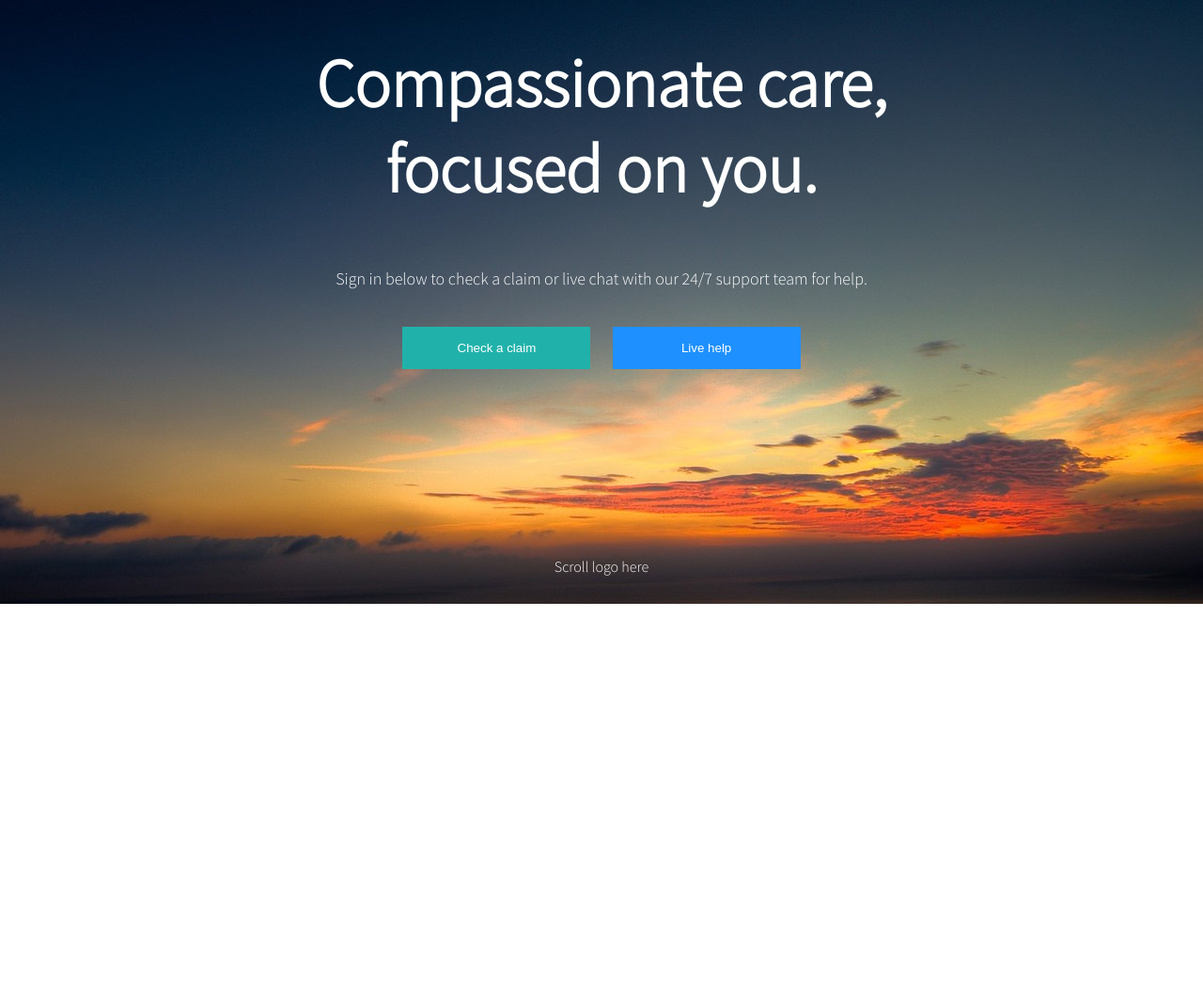
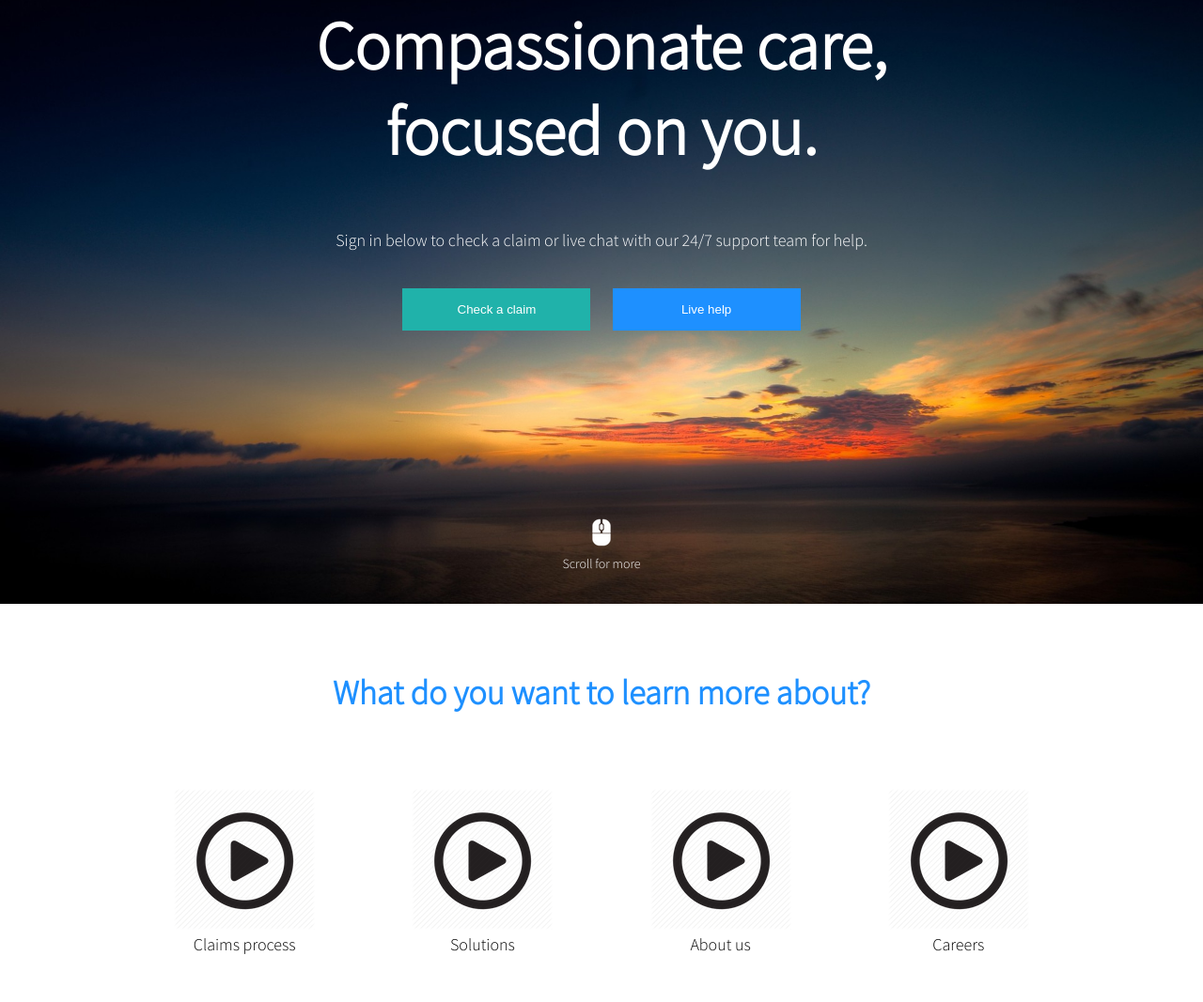
Before and after one commit to csan21/mock-up, a plain HTML site: page index.html in a window 1280 px wide. Shown: the part 157-1224 px from the top of the page at 94% size. Before the commit the page ends 800 px from the top, so only its background shows below. Drawn offline with Linux system fonts and the light colour scheme.

Commit message:
Add mouse logo and icon section for learning area

```diff
--- a/css/styles.css
+++ b/css/styles.css
@@ -25,7 +25,7 @@ p {
   height: 100px;
   position: static;
   margin-top: 0px;
-  margin-bottom: -60px;
+  margin-bottom: -100px;
 }
 
 #navbar-content {
@@ -59,12 +59,23 @@ p {
 
 /* Main Content */
 
+.container {
+  margin: 0 auto;
+  height: 100%;
+  width: 100%;
+}
+
 #main-area {
-  background: url(../img/tempbg.jpg) no-repeat center center;
+  background: url(../img/tempbg.jpg) no-repeat;
+  background-size: cover;
   width: 100%;
   height: 700px;
-  position: fixed;
-  margin-top: 60px;
+  position: relative;
+  margin: 0 auto;
+  margin-top: 100px;
+  display: flex;
+  align-items: center;
+  justify-content: center;
 }
 
 .main-content {
@@ -72,12 +83,11 @@ p {
   width: 800px;
   text-align: center;
   color: #fff;
-  position: relative;
-  margin-top: 100px;
 }
 
 .main-content h1 {
   font-size: 72px;
+  margin-top: 40px;
 }
 
 .options-text {
@@ -88,9 +98,15 @@ p {
   margin-top: 200px;
 }
 
+.scroll-text {
+  font-size: 14px;
+  margin-top: 5px;
+}
+
 /* Buttons in main */
 
 .button-choices {
+  /* for future use */
 }
 
 #claim-button {
@@ -119,6 +135,31 @@ p {
 /* Learning area */
 
 #learning-area {
+  position: relative;
   margin: 0 auto;
   text-align: center;
 }
+
+#learning-area h2 {
+  margin-top: 72px;
+  font-size: 36px;
+  color: dodgerblue;
+}
+
+#learning-icons {
+  margin: 0 auto;
+  width: 80%;
+}
+
+.icon-logo {
+  vertical-align: top;
+  display: inline-block;
+  text-align: center;
+  padding: 50px;
+}
+
+.icon-text {
+  display: block;
+  margin-top: 0px;
+  font-size: 18px;
+}
--- a/index.html
+++ b/index.html
@@ -23,6 +23,7 @@
         </nav>
       </div>
     </header>
+    <div class="container">
 
       <section id="main-area">
         <div class="main-content">
@@ -36,13 +37,35 @@
           </div>
 
           <div class="scroll-logo">
-          Scroll logo here <!-- temp -->
+            <img src="img/tempmouselogo.png">
+            <p class="scroll-text">Scroll for more</p>
           </div>
         </div>
       </section>
 
       <section id="learning-area">
-        <h2>What do you want to learn about?</h2>
+        <h2>What do you want to learn more about?</h2>
+
+        <div id="learning-icons">
+          <div class="icon-logo">
+            <a href="#"><img src="img/dummy.png"></a>
+            <span class="icon-text">Claims process</span>
+          </div>
+          <div class="icon-logo">
+            <a href="#"><img src="img/dummy.png"></a>
+            <span class="icon-text">Solutions</span>
+          </div>
+          <div class="icon-logo">
+            <a href="#"><img src="img/dummy.png"></a>
+            <span class="icon-text">About us</span>
+          </div>
+          <div class="icon-logo">
+            <a href="#"><img src="img/dummy.png"></a>
+            <span class="icon-text">Careers</span>
+          </div>
+        </div>
       </section>
+
+    </div>
   </body>
 </html>
```
Also changed, not shown: img/tempmouselogo.png (added). Lines whose indentation alone changed are shown as unchanged.
